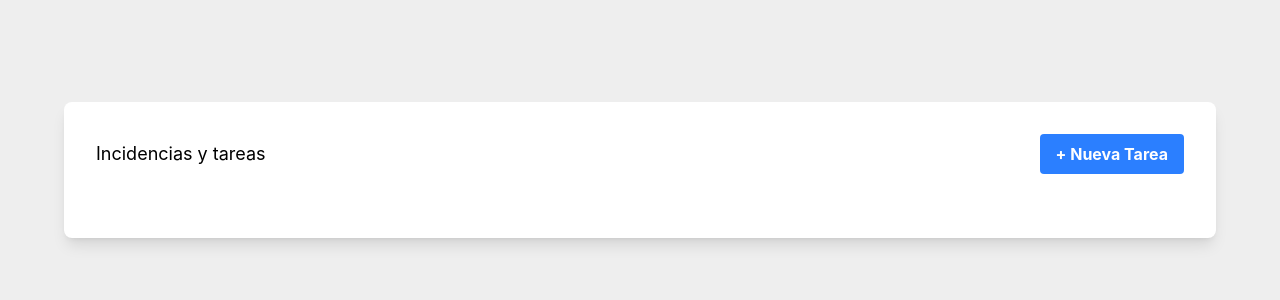
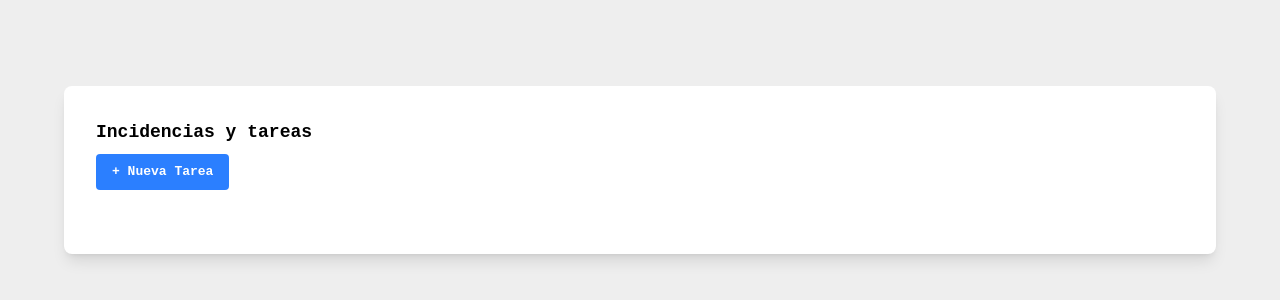
Before and after one commit to RickBm400/task-manager, a React (Vite) app in the folder apps/web/: page / in a window 1280 px wide. Shown: the part 230-530 px from the top of the page. Built offline with nearby package versions, Linux system fonts and the light colour scheme.

Commit message:
feat: search bar components

```diff
--- a/apps/web/src/App.tsx
+++ b/apps/web/src/App.tsx
@@ -1,18 +1,27 @@
 import type { Task } from "@repo/task-manager-types";
 import Button from "./components/Button";
-import TaskCard from "./components/TaskCard.component";
+import TaskCard from "./components/TaskCard";
 import { TaskExamples } from "./constants/tasks";
+import { useEffect, useState } from "react";
 
 export function App() {
+  const [tasks, setTasks] = useState<Task[]>([]);
+
+  useEffect(() => {
+    setTasks([...TaskExamples]);
+  }, []);
+
   return (
     <div className="App w-screen h-screen grid place-items-center">
-      <div className=" bg-white w-6xl p-8 rounded-lg shadow-lg">
+      <div className=" bg-white w-6xl p-8 rounded-lg shadow-lg space-y-2">
+        <h2 className="text-lg font-bold">Incidencias y tareas</h2>
+
         <div className="flex justify-between items-center">
-          <h2 className="text-lg">Incidencias y tareas</h2>
           <Button>+ Nueva Tarea</Button>
         </div>
+
         <section id="task-list" className="w-full mt-8 space-y-4">
-          {TaskExamples.map((task: Task) => (
+          {tasks.map((task: Task) => (
             <TaskCard task={task} />
           ))}
         </section>
--- a/apps/web/src/assets/global.css
+++ b/apps/web/src/assets/global.css
@@ -7,4 +7,5 @@
 
 body {
     background-color: var(--background-gray);
+    font-family: monospace;
 }
--- a/apps/web/src/components/SearchComponents.tsx
+++ b/apps/web/src/components/SearchBar.tsx
@@ -3,3 +3,7 @@ import type React from "react";
 export function SearchBar(): React.ReactNode {
   return <></>;
 }
+
+export function FilterBox(): React.ReactNode {
+  return;
+}
```
Also changed, not shown: apps/web/src/components/TaskCard.tsx (renamed from apps/web/src/components/TaskCard.component.tsx).
